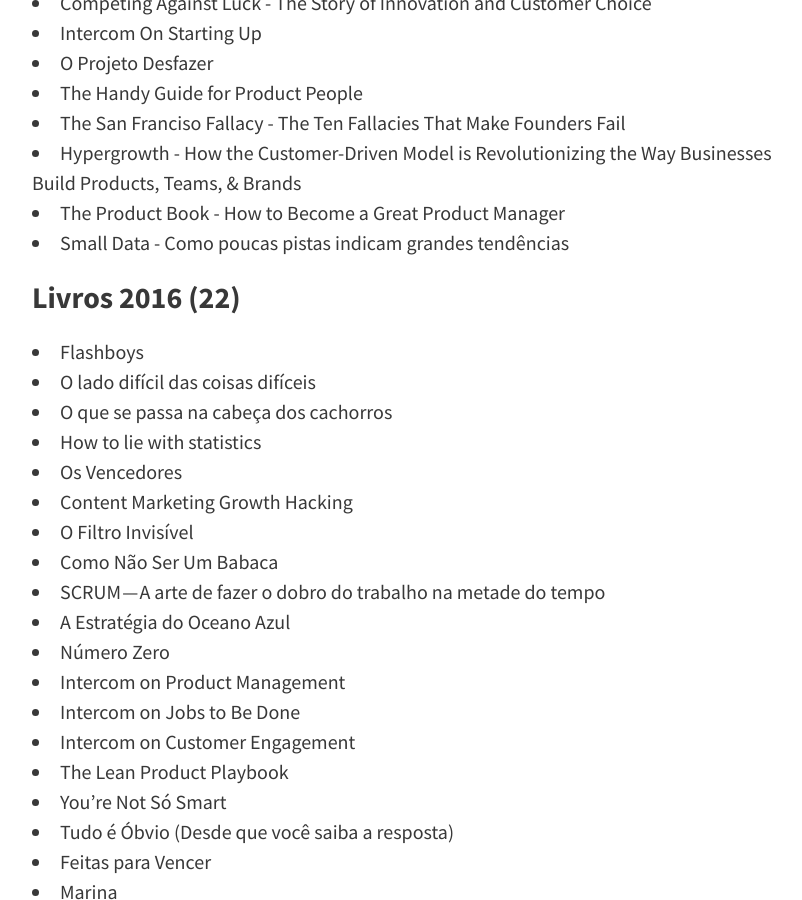
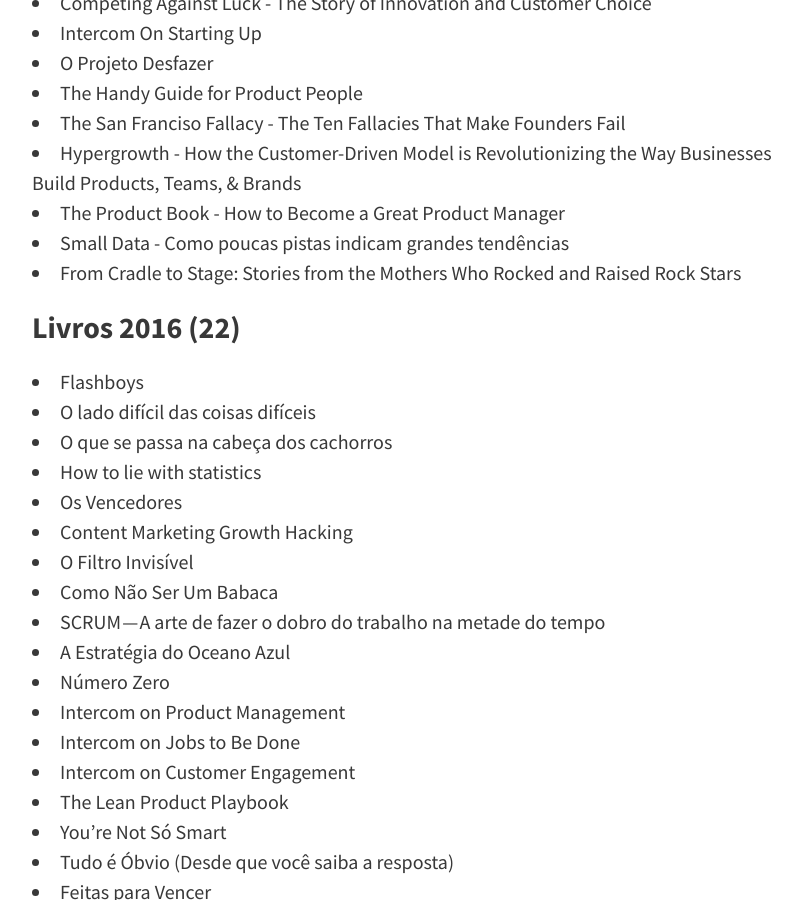
Before and after one commit to felipecbarbosa/felipecbarbosa.github.io, a Jekyll site: the page built from leituras.md, in a window 1280 px wide and 900 px high, scrolled down 880 px. Shown: the whole window, without its empty margins (224-1026 px from the left). Built offline with Jekyll 4.4.1, drawn with Linux system fonts in a browser that asks for light colours; nearby versions of some CDN libraries; comment, search, counter and statistics services are not loaded.

Commit message:
Added new book to list From Cradle to Stage

```diff
--- a/leituras.md
+++ b/leituras.md
@@ -27,6 +27,7 @@ Sempre procuro encontrar um tempo no meu dia-a-dia para colocar a leitura em dia
 - Hypergrowth - How the Customer-Driven Model is Revolutionizing the Way Businesses Build Products, Teams, & Brands
 - The Product Book - How to Become a Great Product Manager
 - Small Data - Como poucas pistas indicam grandes tendências
+- From Cradle to Stage: Stories from the Mothers Who Rocked and Raised Rock Stars
 
 ### Livros 2016 (22)
 - Flashboys
```
